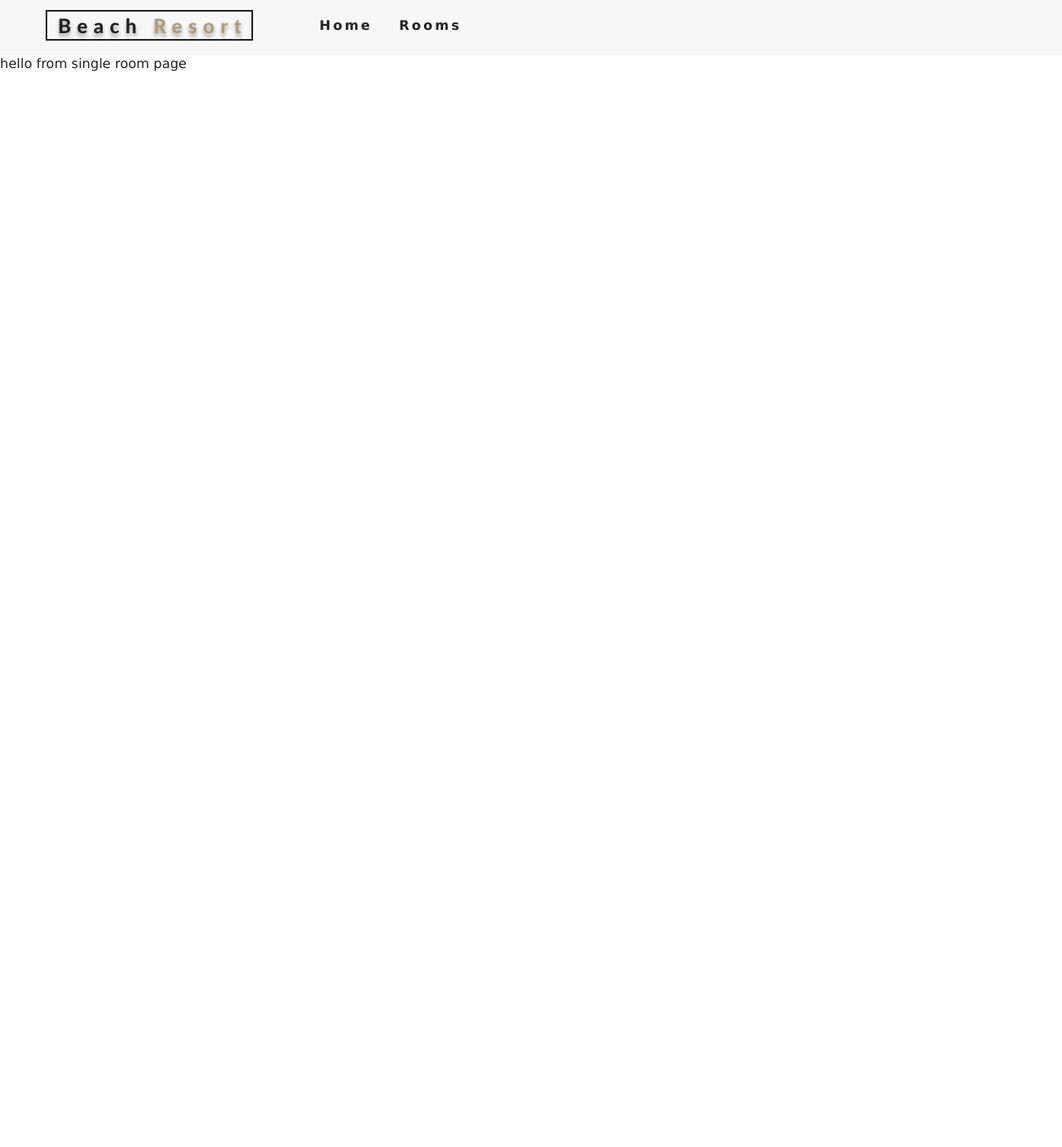
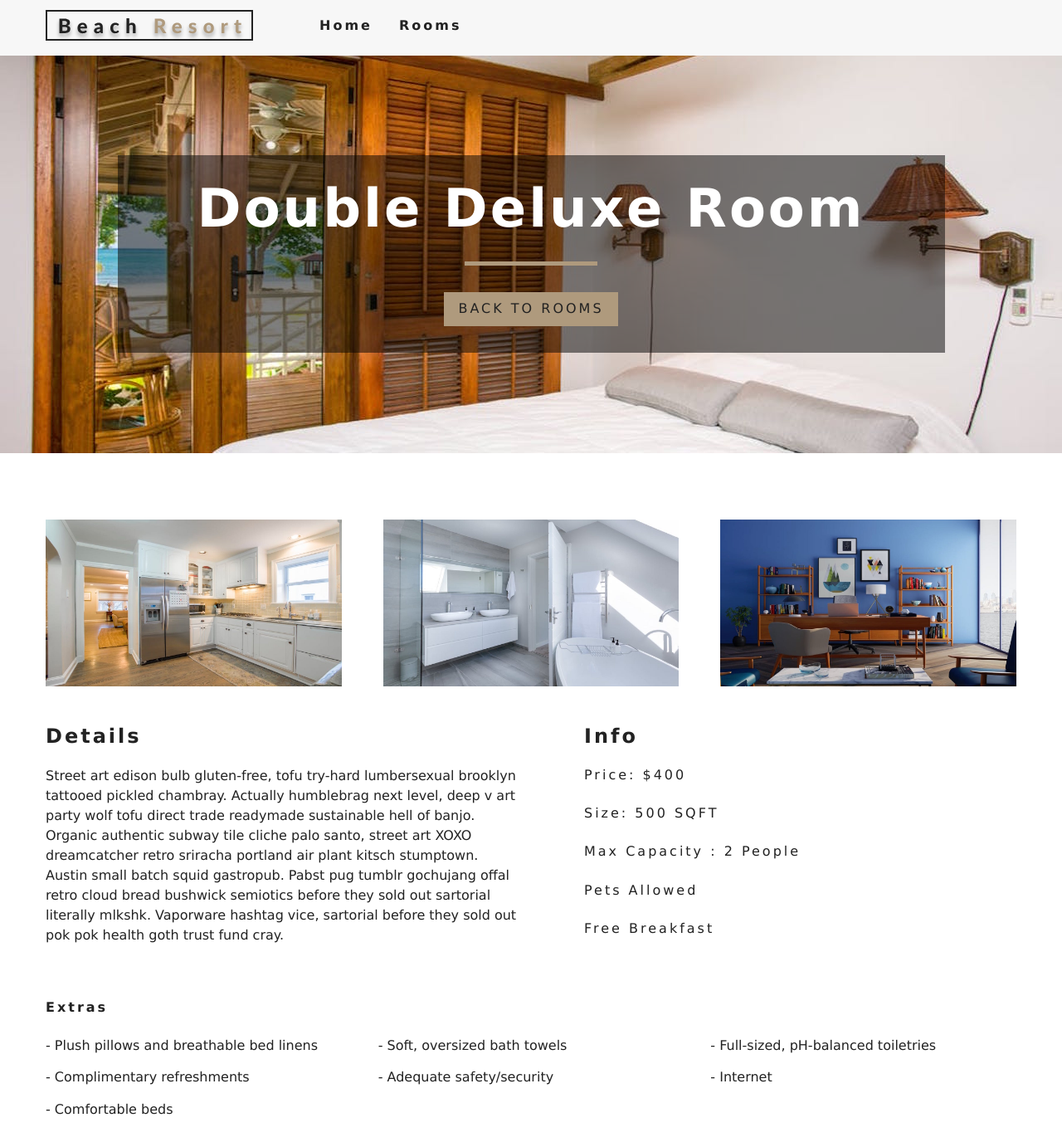
Before and after one commit to BrianDyl/beach-resort, a React (Create React App) app: page /rooms/double-deluxe in a window 1280 px wide. Shown: the top 1382 px of the page at 83% size. Before the commit the page ends 800 px from the top, so only its background shows below. Built offline with nearby package versions, Linux system fonts and the light colour scheme.

Commit message:
completed single room

```diff
--- a/package.json
+++ b/package.json
@@ -10,7 +10,8 @@
     "react-dom": "^16.13.1",
     "react-icons": "^3.10.0",
     "react-router-dom": "^5.1.2",
-    "react-scripts": "3.4.1"
+    "react-scripts": "3.4.1",
+    "styled-components": "^5.1.0"
   },
   "scripts": {
     "start": "react-scripts start",
--- a/src/App.css
+++ b/src/App.css
@@ -308,6 +308,7 @@ h6 {
 
 .img-container {
   position: relative;
+
 }
 .img-container img {
   width: 100%;
--- /dev/null
+++ b/src/components/FeaturedRooms.js
@@ -0,0 +1,22 @@
+import React, { Component } from 'react';
+import {RoomContext, RoomProvider} from '../context';
+import Loading from "./Loading";
+import Room from './Room';
+import Title from './Title';
+export default class FeaturedRooms extends Component {
+    static contextType = RoomContext;
+    render() {
+      let {loading, featuredRooms : rooms} = this.context;
+      rooms = rooms.map(room => {
+          return <Room key={room.id} room = {room} />
+      })
+        return (
+            <section className="featured-rooms">
+                <Title title="featured rooms" />
+                <div className="featured-rooms-center">
+                    {loading?<Loading/>:rooms}
+                </div>
+            </section>
+        )
+    }
+}
--- /dev/null
+++ b/src/components/Loading.js
@@ -0,0 +1,10 @@
+import React from 'react'
+import loadingGif from '../images/gif/loading-arrow.gif';
+export default function Loading() {
+    return (
+        <div className="loading">
+            <h4>rooms data loading...</h4>
+            <img src={loadingGif} alt="loading" />
+        </div>
+    )
+}
--- /dev/null
+++ b/src/components/Room.js
@@ -0,0 +1,30 @@
+import React from 'react'
+import {Link} from 'react-router-dom';
+import defaultImg from '../images/room-1.jpeg';
+import PropTypes from "prop-types";
+export default function Room({room}) {
+    const {name,slug,images,price} = room;
+    return (
+        <article className="room">
+            <div className="img-container">
+                <img src={images[0] || defaultImg} alt="single room"/>
+                <div className="price-top">
+                    <h6>${price}</h6>
+                    <p>per night</p>
+                </div>
+                <Link to={`/rooms/${slug}`} className="btn-primary room-link">
+                    Features
+                </Link>
+            </div>
+            <p className="room-info">{name}</p>
+        </article>
+    )
+}
+Room.propTypes = {
+    room:PropTypes.shape({
+        name:PropTypes.string.isRequired,
+        slug:PropTypes.string.isRequired,
+        images:PropTypes.arrayOf(PropTypes.string).isRequired,
+        price:PropTypes.number.isRequired,
+    })
+};
--- /dev/null
+++ b/src/components/StyledHero.js
@@ -0,0 +1,13 @@
+import styled from 'styled-components'
+import defaultImg from '../images/room-1.jpeg';
+
+const StyledHero = styled.header
+`
+min-height: 60vh;
+background: url(${props => props.img ? props.img : defaultImg}) center/cover no-repeat;
+display: flex;
+align-items: center;
+justify-content: center;
+`
+
+ export default StyledHero;
--- /dev/null
+++ b/src/context.js
@@ -0,0 +1,49 @@
+import React, { Component } from 'react';
+import items from './data';
+const RoomContext = React.createContext();
+
+ class RoomProvider extends Component {
+    state={
+       rooms:[],
+       sortedRooms:[],
+       featuredRooms:[],
+       loading:true
+    };
+//getData
+componentDidMount(){
+    let rooms = this.formatData(items);
+    let featuredRooms = rooms.filter(room => room.featured === true);
+    this.setState({
+        rooms,
+        featuredRooms,
+        sortedRooms: rooms,
+        loading: false
+    })
+}
+formatData(items){
+    let tempItems = items.map(item =>{
+        let id = item.sys.id;
+        let images = item.fields.images.map(image =>image.fields.file.url);
+
+        let room = {...item.fields, images, id}
+        return room;
+    });
+    return tempItems;
+}
+getRoom = (slug) => {
+  let tempRooms = [...this.state.rooms];
+  const room = tempRooms.find((room)=> room.slug === slug);
+  return room;
+}
+    render() {
+        return (
+            <RoomContext.Provider value={{...this.state, getRoom: this.getRoom}}>
+                {this.props.children}
+            </RoomContext.Provider>
+        );
+    }
+}
+
+const RoomConsumer = RoomContext.Consumer;
+
+export{RoomProvider, RoomConsumer, RoomContext};
--- a/src/index.js
+++ b/src/index.js
@@ -4,12 +4,14 @@ import ReactDOM from 'react-dom';
 import {BrowserRouter as Router} from "react-router-dom";
 import App from './App';
 import * as serviceWorker from './serviceWorker';
-
+import {RoomProvider} from "./context";
 ReactDOM.render(
   <React.StrictMode>
-  <Router>
-  <App />
-  </Router>
+  <RoomProvider>
+    <Router>
+    <App />
+    </Router>
+  </RoomProvider>
 
   </React.StrictMode>,
   document.getElementById('root')
--- a/src/pages/Home.js
+++ b/src/pages/Home.js
@@ -3,6 +3,9 @@ import Hero from '../components/Hero';
 import Banner from '../components/Banner';
 import {Link} from "react-router-dom";
 import Services from '../components/Services';
+import FeaturedRooms from '../components/FeaturedRooms';
+
+
 const Home = () => {
     return (
         <Fragment>
@@ -14,6 +17,7 @@ const Home = () => {
             </Banner>
         </Hero>
         <Services/>
+        <FeaturedRooms/>
         </Fragment>
     )
 }
--- a/src/pages/SingleRoom.js
+++ b/src/pages/SingleRoom.js
@@ -1,11 +1,75 @@
-import React, { Component } from 'react'
+import React, { Component, Fragment } from 'react'
+import defaultBcg from '../images/room-1.jpeg';
+import Hero from '../components/Hero';
+import Banner from '../components/Banner';
+import {Link} from 'react-router-dom';
+import {RoomContext} from '../context';
+import StyledHero from '../components/StyledHero';
 
 export default class SingleRoom extends Component {
+    constructor(props){
+        super(props)
+        //console.log(this.props)
+    this.state ={
+        slug:this.props.match.params.slug,
+        defaultBcg
+    };
+    }
+    static contextType = RoomContext;
+    //componentDidMount() {}
     render() {
+        const {getRoom} = this.context;
+        const room = getRoom(this.state.slug);
+       if(!room) {
+           return <div className="error">
+              <h3>no such room could be found...</h3>
+              <Link to='/rooms' className='btn-primary'>
+                  back to rooms
+              </Link>
+           </div>
+       }
+       const {name,description,capacity,size,price,extras,breakfast,pets,images} = room;
+
+       const [mainImg, ...defaultImg] = images;
         return (
-            <div>
-                hello from single room page
-            </div>
+            <Fragment>
+            <StyledHero img={images[0]}>
+                <Banner title={`${name} room`}>
+                    <Link to='/rooms' className="btn-primary">
+                        Back to rooms
+                    </Link>
+                </Banner>
+            </StyledHero>
+            <section className="single-room">
+               <div className="single-room-images">
+                  {defaultImg.map((item,index) => { return <img key={index} src={item} alt={name} /> })}
+               </div>
+               <div className="single-room-info">
+                   <article className="desc">
+                       <h3>details</h3>
+                       <p>{description}</p>
+                   </article>
+                   <article className="info">
+                       <h3>info</h3>
+                       <h6>price: ${price}</h6>
+                       <h6>size: {size} SQFT</h6>
+                       <h6>max capacity :{" "}
+                           {capacity > 1 ? `${capacity} people` : `S{capacity} person`}
+                       </h6>
+                       <h6>{pets?"pets allowed" : "no pets allowed"}</h6>
+                       <h6>{breakfast && "free breakfast"}</h6>
+                   </article>
+               </div>
+            </section>
+            <section className="room-extras">
+            <h6>extras</h6>
+            <ul className="extras">
+                {extras.map((item, index) => {
+                    return <li key={index}> - {item}</li>;
+                })}
+            </ul>
+            </section>
+            </Fragment>
         )
     }
 }
```
Also changed, not shown: 1 other file (tests, documents, lock files or other folders).
